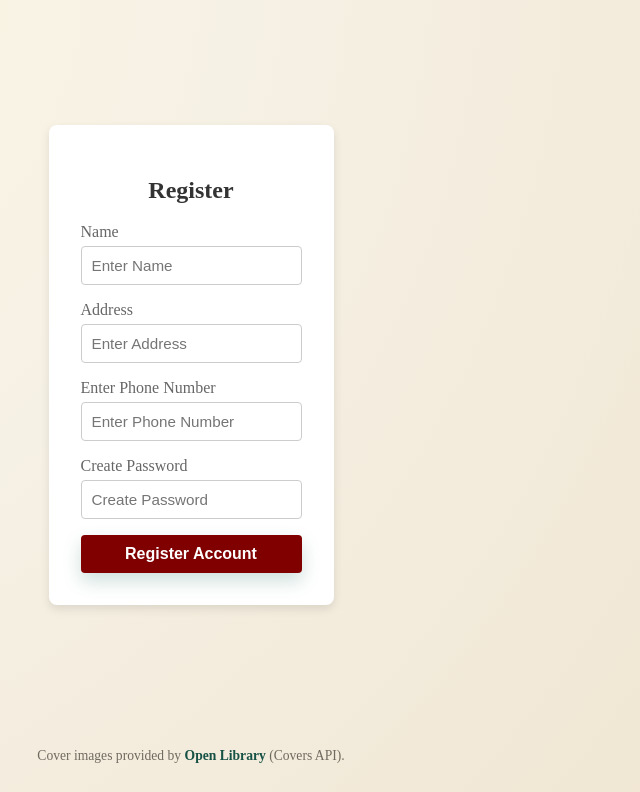
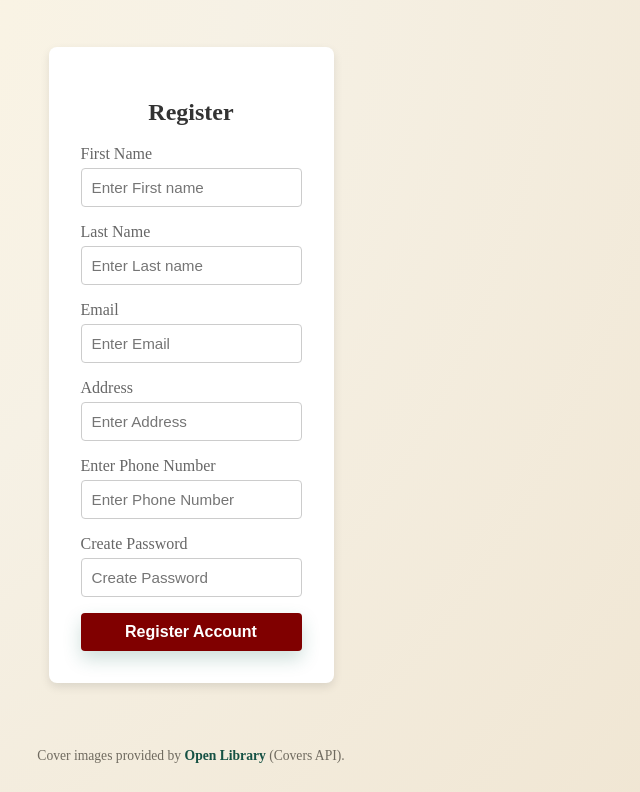
Before and after one commit to bobs292/SWE30003_Book_Store_Website, a Flask app: page /register in a window 1280 px wide. Shown: the part 75-867 px from the top of the page, without its empty margins (449-1089 px from the left). Run offline with Flask 3, Linux system fonts and the light colour scheme.

Commit message:
Added lastname and email to reg html

```diff
--- a/src/presentation/templates/register.html
+++ b/src/presentation/templates/register.html
@@ -57,8 +57,16 @@
             <h2>Register</h2>
     <form action="{{ url_for('auth.register') }}" method="POST">
                 <div class="form-group">
-                    <label for="name">Name</label>
-                    <input type="text" id="name" name="name" placeholder="Enter Name" required>
+                    <label for="First_Name">First Name</label>
+                    <input type="text" id="First_Name" name="First_Name" placeholder="Enter First name" required>
+                </div>
+                <div class="form-group">
+                    <label for="Last_Name">Last Name</label>
+                    <input type="text" id="Last_Name" name="Last_Name" placeholder="Enter Last name" required>
+                </div>
+                <div class="form-group">
+                    <label for="email">Email</label>
+                    <input type="text" id="email" name="email" placeholder="Enter Email" required>
                 </div>
                 <div class="form-group">
                     <label for="address">Address</label>
```
